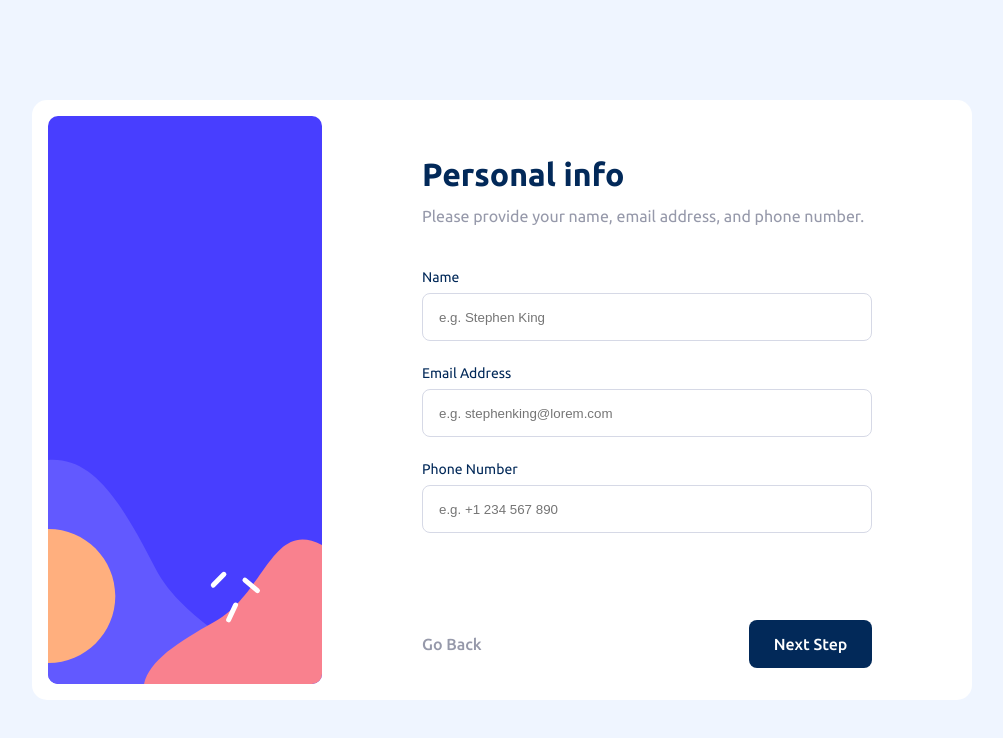
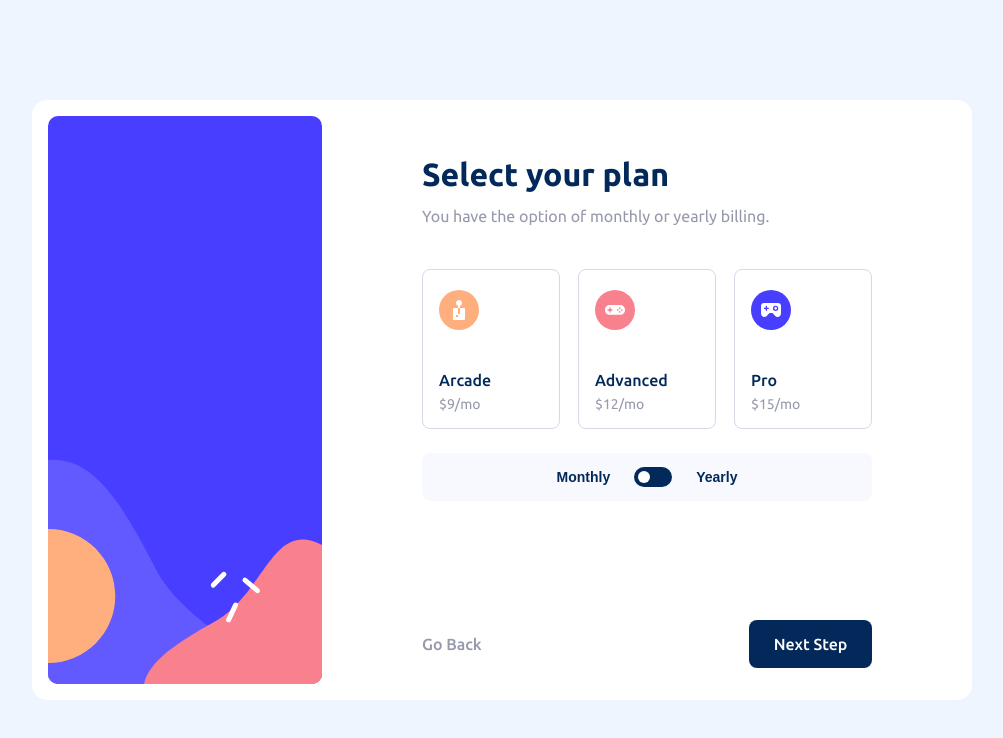
Before and after one commit to lissajous-laser/multi-step-form, a React (Vite) app: page / in a window 1280 px wide. Shown: the top 738 px of the page, without its empty margins (138-1141 px from the left). Built offline with nearby package versions, Linux system fonts and the light colour scheme.

Commit message:
Layout for Select Plan step for desktop done.

```diff
--- a/src/components/Card.tsx
+++ b/src/components/Card.tsx
@@ -6,6 +6,7 @@ import BackForwardButtons from "./BackForwardButtons";
 import CardTitle from "./CardTitle";
 import Navbar from "./Navbar";
 import PlanForm from "./PersonalInfoForm";
+import SelectPlanForm from "./SelectPlanForm";
 
 const Container = styled.div`
   background-color: white;
@@ -30,7 +31,7 @@ const Form = styled.section`
 
 
 export default function Card() {
-  const [currentStep, setCurrentStep] = useState(0);
+  const [currentStep, setCurrentStep] = useState(1);
 
   const [personalInfo, setPeronalInfo]: [
     PersonalInfo,
@@ -67,7 +68,9 @@ export default function Card() {
             title={formText[currentStep].title}
             subtitle={formText[currentStep].subtitle}
           />
-          {currentStep === 0 && <PlanForm/>}
+          {currentStep === 0
+            ? <PlanForm/>
+            : <SelectPlanForm/>}
           <BackForwardButtons/>
         </Form>
       </CardRight>
--- /dev/null
+++ b/src/components/MonthlyYearlyButton.tsx
@@ -0,0 +1,54 @@
+import styled from "styled-components";
+import { theme } from "../lib/theme";
+
+const Container = styled.button`
+  width: 450px;
+  height: 48px;
+  margin-top: 24px;
+  background-color: ${theme.vLightGray};
+  border-radius: 8px;
+  border: none;
+  display: flex;
+  justify-content: center;
+  align-items: center;
+  gap: 24px;
+
+  &:hover {
+    cursor: pointer;
+  }
+`
+
+const ButtonLabel = styled.p`
+  color: ${theme.denim};
+  font-weight: 700;
+  font-size: 14px;
+  line-height: 16px;
+`
+
+const Lozenge = styled.div`
+  width: 38px;
+  height: 20px;
+  padding: 4px;
+  border-radius: 10px;
+  background-color: ${theme.denim};
+`
+
+const Marker = styled.div`
+  width: 12px;
+  height: 12px;
+  border-radius: 6px;
+  background-color: white;
+  float: left;
+`
+
+export default function MonthlyYearlyButton() {
+  return (
+    <Container>
+      <ButtonLabel>Monthly</ButtonLabel>
+      <Lozenge>
+        <Marker/>
+      </Lozenge>
+      <ButtonLabel>Yearly</ButtonLabel>
+    </Container>
+  );
+}
--- /dev/null
+++ b/src/components/PlanKindButton.tsx
@@ -0,0 +1,63 @@
+import styled from "styled-components";
+import { theme } from "../lib/theme";
+
+const BigButton = styled.button`
+  width: 138px;
+  height: 160px;
+  background-color: white;
+  border-radius: 8px;
+  border: 1px solid ${theme.borderColor};
+  font-family: Ubuntu;
+  text-align: left;
+  padding: 20px 16px 16px 16px;
+  display: flex;
+  flex-direction: column;
+  justify-content: space-between;
+
+  &:hover {
+    cursor: pointer;
+  }
+`
+
+const Icon = styled.img`
+  width: 40px;
+  height: 40px
+`
+
+const Text = styled.div`
+`
+
+const PlanNameText = styled.h2`
+  color: ${theme.denim};
+  font-weight: 500;
+  font-size: 16px;
+  line-height: 18px;
+`
+
+const PriceText = styled.p`
+  color: ${theme.gray};
+  font-weight: 400;
+  font-size: 14px;
+  line-height: 16px;
+  margin-top: 7px;
+`
+
+export default function PlanKindButton({
+  iconSrc,
+  planName,
+  price
+}: {
+  iconSrc: string,
+  planName: string,
+  price: string
+}) {
+  return (
+    <BigButton>
+      <Icon src={iconSrc}/>
+      <Text>
+        <PlanNameText>{planName}</PlanNameText>
+        <PriceText>{price}</PriceText>
+      </Text>
+    </BigButton>
+  );
+}
--- /dev/null
+++ b/src/components/SelectPlanForm.tsx
@@ -0,0 +1,44 @@
+import styled from "styled-components";
+import PlanKindButton from "./PlanKindButton";
+import arcadeIcon from '../assets/images/icon-arcade.svg';
+import advancedIcon from '../assets/images/icon-advanced.svg';
+import proIcon from '../assets/images/icon-pro.svg';
+import MonthlyYearlyButton from "./MonthlyYearlyButton";
+
+
+const PlanButtons = styled.div`
+  display: flex;
+  gap: 18px;
+  margin-top: 40px;
+`
+
+
+
+const ArcadeButton = styled(PlanKindButton)`
+
+`;
+
+export default function SelectPlanForm() {
+  return (
+    <>
+      <PlanButtons>
+        <ArcadeButton
+          iconSrc={arcadeIcon}
+          planName='Arcade'
+          price='$9/mo'
+        />
+        <ArcadeButton
+          iconSrc={advancedIcon}
+          planName='Advanced'
+          price='$12/mo'
+        />
+        <ArcadeButton
+          iconSrc={proIcon}
+          planName='Pro'
+          price='$15/mo'
+        />
+      </PlanButtons>
+      <MonthlyYearlyButton/>
+    </>
+  );
+}
```
